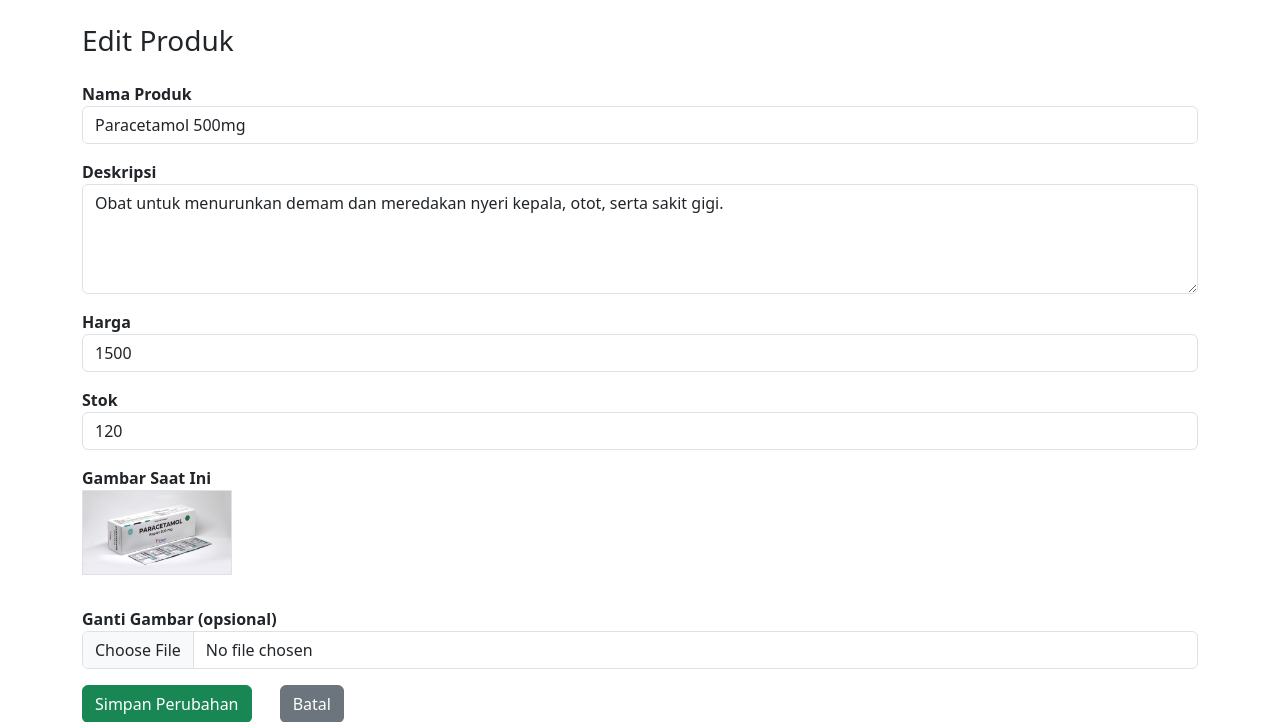
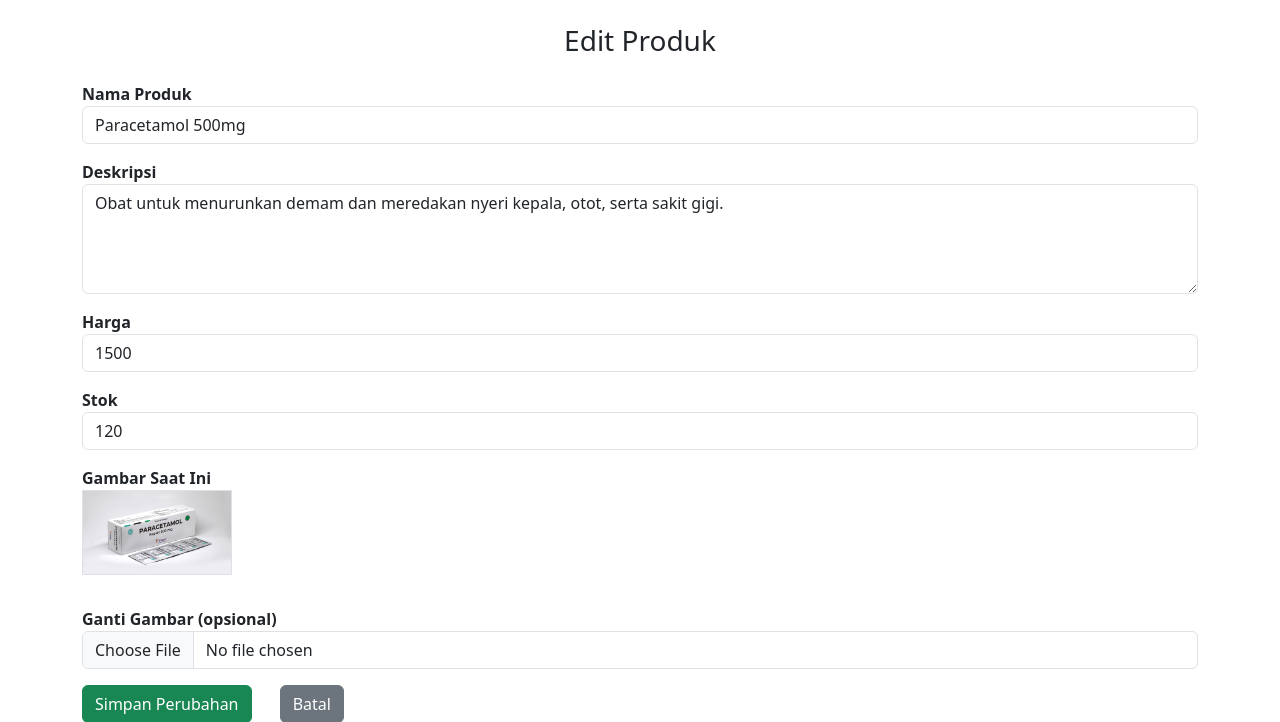
Before and after one commit to Rinoffe/proyek-apotek, a PHP site: page /admin/edit_produk.php?id=1 in a window 1280 px wide. Shown: the part 112-834 px from the top of the page. Run offline with PHP 8.4, Linux system fonts and the light colour scheme; a user stored in the database is signed in; data comes from the database, SQL or seed files in the repository.

Commit message:
Center align headings for edit and add product pages

```diff
--- a/admin/edit_produk.php
+++ b/admin/edit_produk.php
@@ -90,7 +90,7 @@ if (isset($_POST['submit'])) {
     <?php include ('adminHeader.php'); ?>
 
 <div class="container m-4 mx-auto">
-    <h3>Edit Produk</h3>
+    <h3 class="text-center">Edit Produk</h3>
     <form action="edit_produk.php" method="POST" enctype="multipart/form-data">
 
         <input type="hidden" name="id" value="<?= $data['id_obat']; ?>">
--- a/admin/tambah_produk.php
+++ b/admin/tambah_produk.php
@@ -59,7 +59,7 @@ if (isset($_POST['submit'])) {
     <?php include ('adminHeader.php'); ?>
 
 <div class="container m-4 mx-auto">
-    <h3>Tambah Produk</h3>
+    <h3 class="text-center">Tambah Produk</h3>
 
     <form action="" method="POST" enctype="multipart/form-data">
 
```
